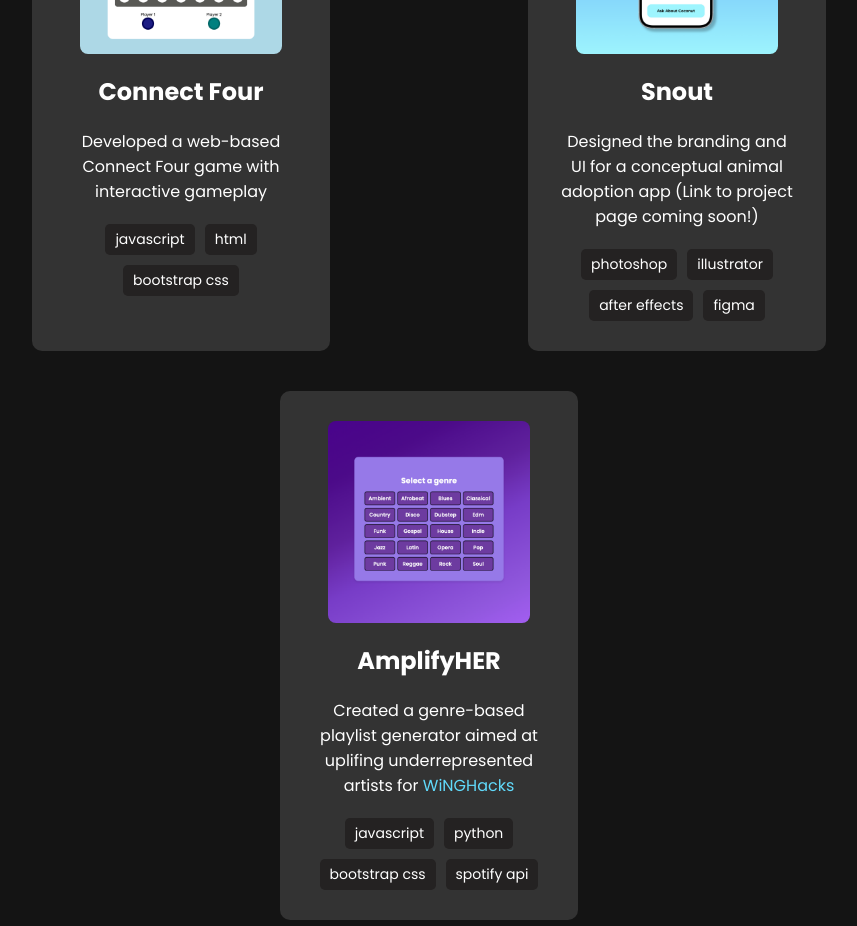
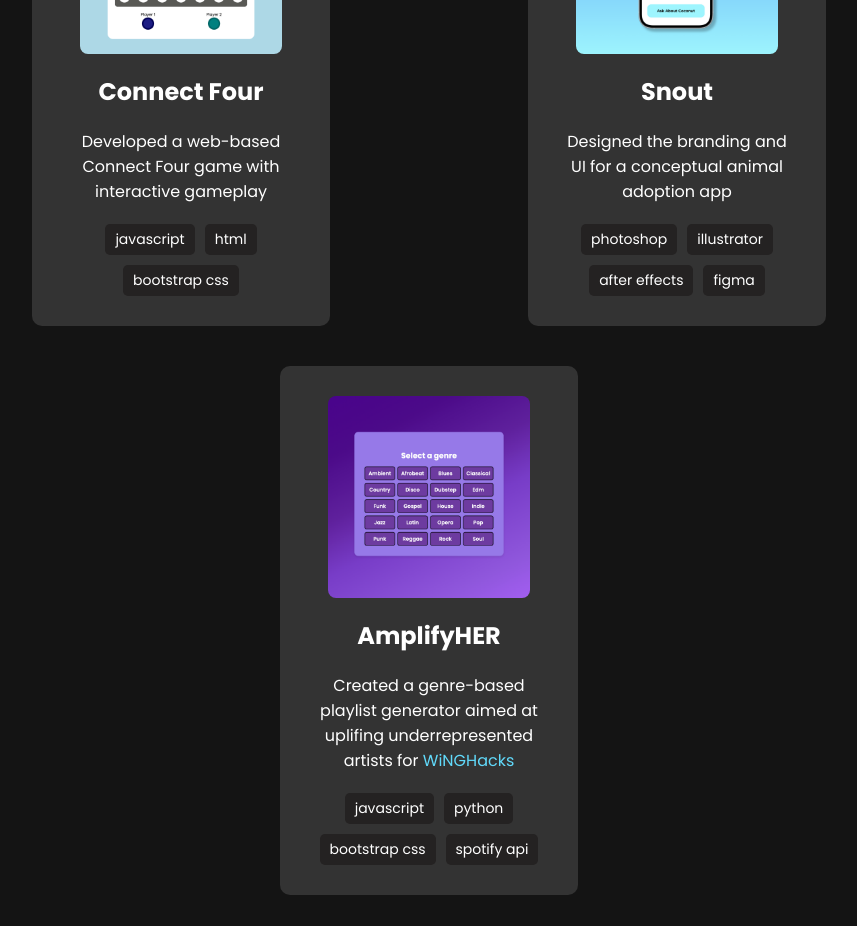
Before and after one commit to karlinamaya/km-portfolio, a React (Create React App) app: page / in a window 1280 px wide. Shown: the part 1320-2246 px from the top of the page, without its empty margins (211-1068 px from the left). Built offline with nearby package versions, Linux system fonts and the light colour scheme.

Commit message:
updated projects description

```diff
--- a/src/components/Projects.js
+++ b/src/components/Projects.js
@@ -24,7 +24,7 @@ const Projects = () => {
             <img src="/images/snout.png" alt="Snout" />
           </Link>
           <h2>Snout</h2>
-          <p>Designed the branding and UI for a conceptual animal adoption app (Link to project page coming soon!)</p>
+          <p>Designed the branding and UI for a conceptual animal adoption app</p>
           <div className="tech-buttons">
             <span className="tech-button">photoshop</span>
             <span className="tech-button">illustrator</span>
```
Also changed, not shown: 1 other file (tests, documents, lock files or other folders).
